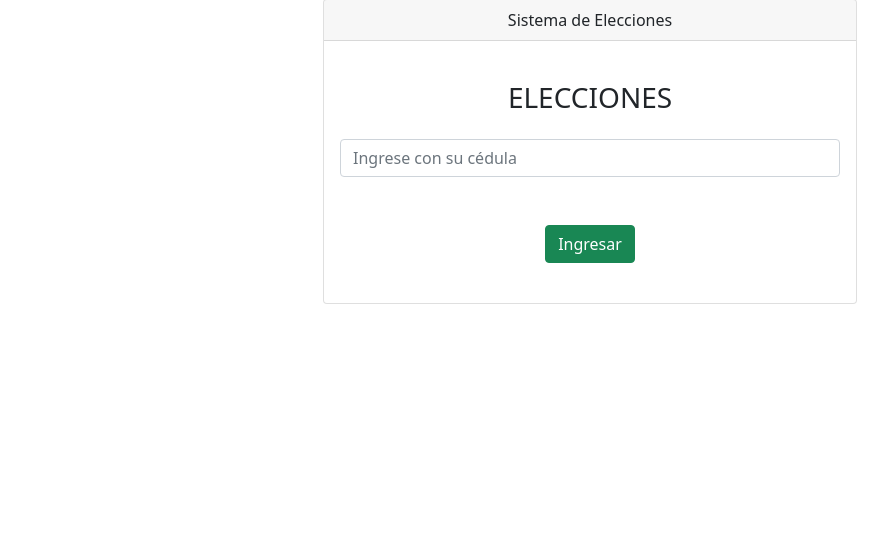
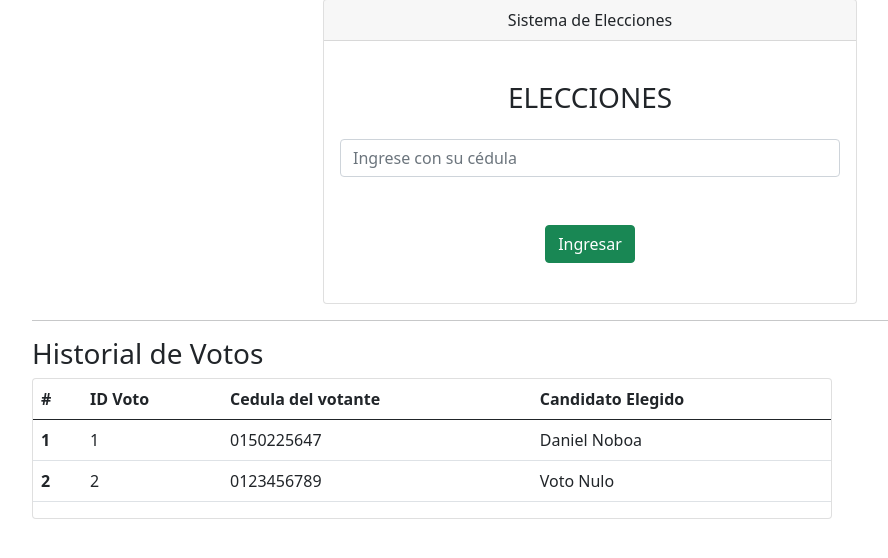
Before and after one commit to Jonnher45/proyecto_elecciones, a Django app: page / in a window 1280 px wide. Shown: the part 49-607 px from the top of the page, without its empty margins (50-938 px from the left). Run offline with Django 4.2, Linux system fonts and the light colour scheme; data comes from the database, SQL or seed files in the repository; both versions use the stored data as it was after the commit.

Commit message:
finalizar

```diff
--- a/proyecto_elecciones/views.py
+++ b/proyecto_elecciones/views.py
@@ -3,6 +3,8 @@ from app1.models import Usuario, Candidato, Voto, Lista
 
 def home(request):
     data={}
+    votos = Voto.objects.all()
+    data["votos"] = votos
     return render(request, "home.html",data)
 
 def login(request):
@@ -15,8 +17,7 @@ def login(request):
         data["usuario"] = usuario
         return render(request, 'eleccion.html', data)
     except Usuario.DoesNotExist:
-        data["mensaje"] = "Usuario no encontrado. Verifica la cédula ingresada."
-        return render(request, 'home.html', data)
+        return redirect("home")
 
 def confirmarVoto(request,id, cedula):
     candidato = Candidato.objects.get(pk=id)
--- a/templates/home.html
+++ b/templates/home.html
@@ -20,4 +20,28 @@
     </div>
   </div>
 </div>
+<hr>
+  <h3>Historial de Votos</h3>
+    <div class="card" style="width: 50rem;">
+      <table class="table">
+        <thead>
+          <tr>
+            <th scope="col">#</th>
+            <th scope="col">ID Voto</th>
+            <th scope="col">Cedula del votante</th>
+            <th scope="col">Candidato Elegido</th>
+          </tr>
+        </thead>
+          <tbody>
+            {% for voto in votos %}
+              <tr>
+                <th scope="row">{{forloop.counter}}</th>
+                  <td>{{voto.id}}</td>
+                  <td>{{voto.cedula_votante.cedula}}</td>
+                  <td>{{voto.nombre_candidato.nombre}}</td>
+              </tr>
+            {% endfor %}
+          </tbody>
+      </table>
+    </div>
 {% endblock contenido %}
```
Also changed, not shown: db.sqlite3.
